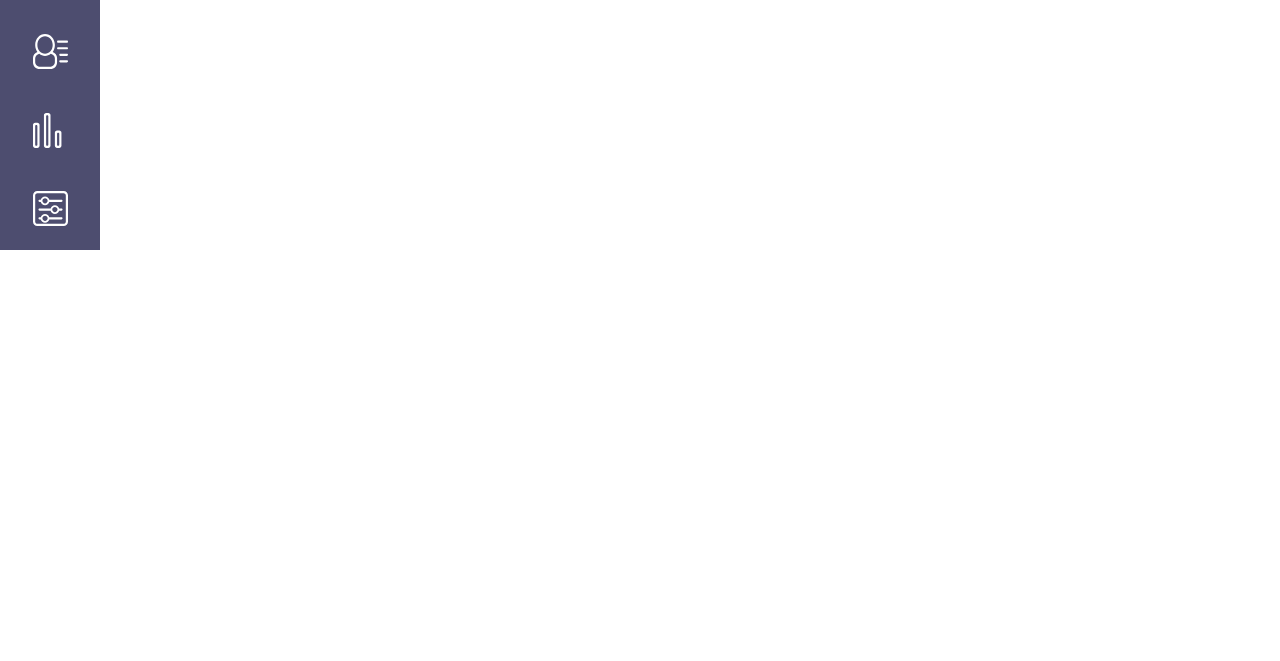
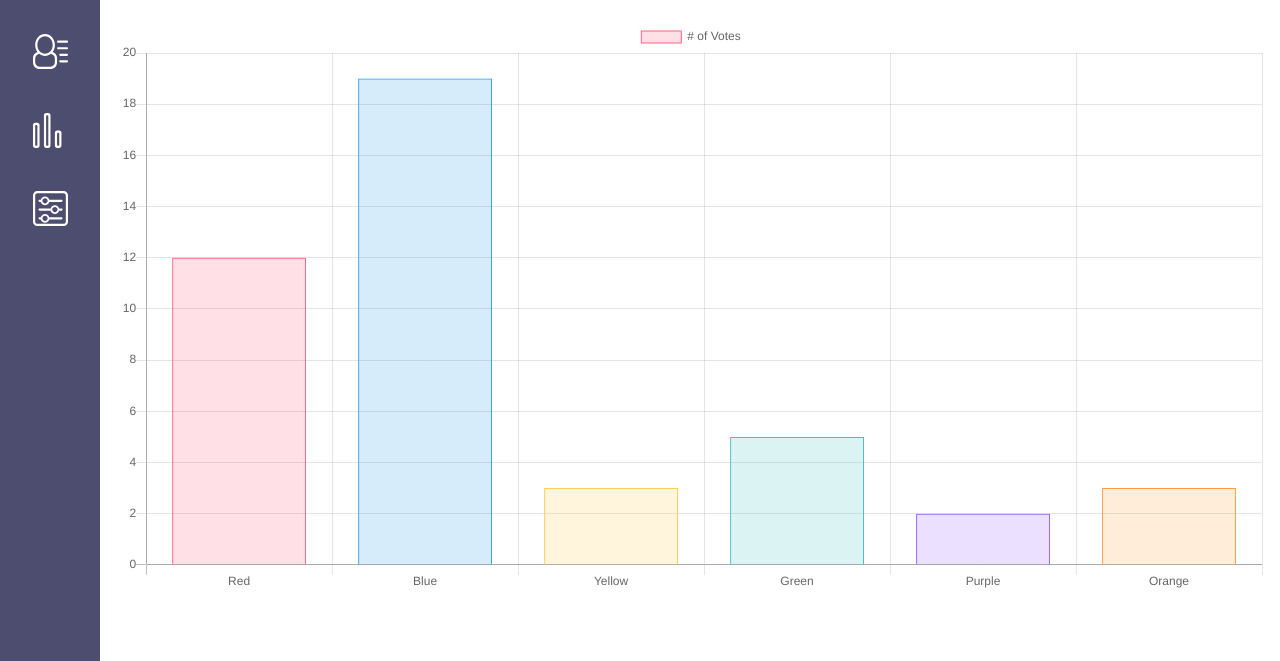
Before and after one commit to pcreglow/Treehouse-Web-App-Dashboard, a plain HTML site: page index.html in a window 1280 px wide. Shown: the part 139-800 px from the top of the page. Drawn offline with nearby package versions, Linux system fonts and the light colour scheme.

Commit message:
Set up a test of Chart.js by adding demo chart to index.html and setup in app.js, test passed

```diff
--- a/app.js
+++ b/app.js
@@ -1 +1,39 @@
-console.log("Hello World!");
+// TEST Chart.js //
+
+var ctx = document.getElementById("myChart").getContext('2d');
+var myChart = new Chart(ctx, {
+    type: 'bar',
+    data: {
+        labels: ["Red", "Blue", "Yellow", "Green", "Purple", "Orange"],
+        datasets: [{
+            label: '# of Votes',
+            data: [12, 19, 3, 5, 2, 3],
+            backgroundColor: [
+                'rgba(255, 99, 132, 0.2)',
+                'rgba(54, 162, 235, 0.2)',
+                'rgba(255, 206, 86, 0.2)',
+                'rgba(75, 192, 192, 0.2)',
+                'rgba(153, 102, 255, 0.2)',
+                'rgba(255, 159, 64, 0.2)'
+            ],
+            borderColor: [
+                'rgba(255,99,132,1)',
+                'rgba(54, 162, 235, 1)',
+                'rgba(255, 206, 86, 1)',
+                'rgba(75, 192, 192, 1)',
+                'rgba(153, 102, 255, 1)',
+                'rgba(255, 159, 64, 1)'
+            ],
+            borderWidth: 1
+        }]
+    },
+    options: {
+        scales: {
+            yAxes: [{
+                ticks: {
+                    beginAtZero:true
+                }
+            }]
+        }
+    }
+});
--- a/index.html
+++ b/index.html
@@ -39,6 +39,10 @@
                   <input type="search" placeholder="Search"></input>
                 </div>
               </div>
+
+              <div class="chart-test">
+                <canvas id="myChart"></canvas>
+              </div>
             </main>
         </div>
         <!-- dashboard -->
--- a/styles/styles.css
+++ b/styles/styles.css
@@ -135,6 +135,11 @@ main {
   font-size: 14px;
 }
 
+/* Chart - Traffic */
+
+.chart-test {
+  padding: 10px 15px;
+}
 
 
 /*** TABLET - 768px ***/
@@ -159,6 +164,7 @@ main {
 
   nav {
     width: 8%;
+    height: 1200px;
     min-width: 75px;
     max-width: 100px;
     display: block;
```
